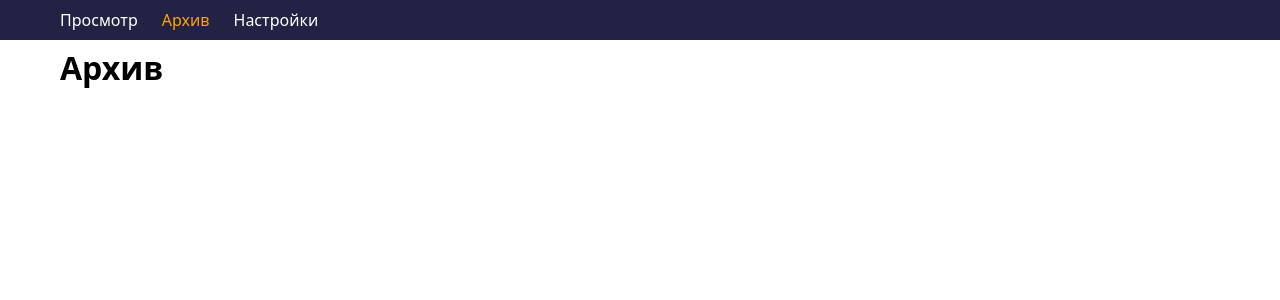
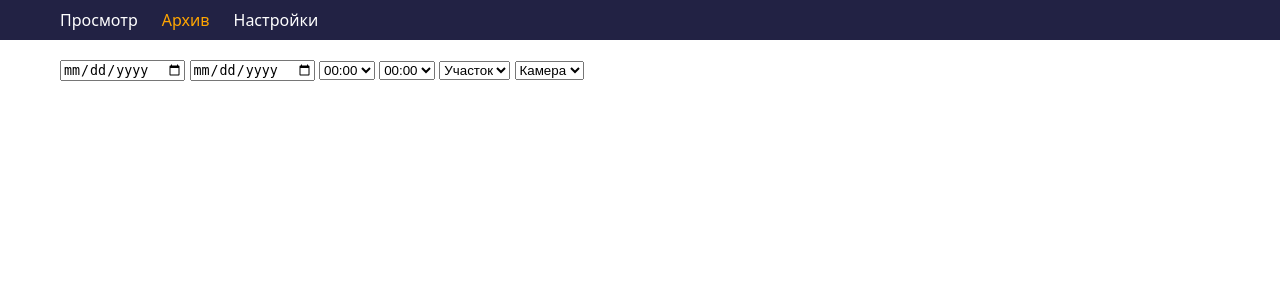
Before and after one commit to MasterNatashka/Pyro, a Django app: page /archive/ in a window 1280 px wide. Shown: the top 300 px of the page. Run offline with Django 5.2, Linux system fonts and the light colour scheme; data that the repository does not hold is empty.

Commit message:
добавила в баду модели камера и участок

```diff
--- /dev/null
+++ b/src/pyro/admin.py
@@ -0,0 +1,6 @@
+from django.contrib import admin
+
+from .models import Camera, Location
+
+admin.site.register(Camera)
+admin.site.register(Location)
--- a/src/pyro/settings.py
+++ b/src/pyro/settings.py
@@ -37,6 +37,7 @@ INSTALLED_APPS = [
     "django.contrib.sessions",
     "django.contrib.messages",
     "django.contrib.staticfiles",
+    "pyro",
 ]
 
 MIDDLEWARE = [
@@ -104,7 +105,7 @@ AUTH_PASSWORD_VALIDATORS = [
 # Internationalization
 # https://docs.djangoproject.com/en/5.2/topics/i18n/
 
-LANGUAGE_CODE = "en-us"
+LANGUAGE_CODE = "ru-ru"
 
 TIME_ZONE = "UTC"
 
@@ -120,7 +121,6 @@ STATIC_URL = "static/"
 
 STATICFILES_DIRS = [
     Path(__file__).parent / "static",
-    "/var/www/static/",
 ]
 
 
--- a/src/pyro/static/styles/main.css
+++ b/src/pyro/static/styles/main.css
@@ -14,10 +14,6 @@ html {
     max-width: 1200px;
     margin-inline: auto;
     padding-inline: 20px;
-}
-
-.app-content {
-    margin-block: 12px;
 }
 
 .app-header {
@@ -40,3 +36,8 @@ html {
         }
     }
 }
+
+
+.app-content {
+    margin-block: 20px;
+}
--- /dev/null
+++ b/src/pyro/templates/components/time_options.html
@@ -0,0 +1,24 @@
+<option value="0">00:00</option>
+<option value="1">01:00</option>
+<option value="2">02:00</option>
+<option value="3">03:00</option>
+<option value="4">04:00</option>
+<option value="5">05:00</option>
+<option value="6">06:00</option>
+<option value="7">07:00</option>
+<option value="8">08:00</option>
+<option value="9">09:00</option>
+<option value="10">10:00</option>
+<option value="11">11:00</option>
+<option value="12">12:00</option>
+<option value="13">13:00</option>
+<option value="14">14:00</option>
+<option value="15">15:00</option>
+<option value="16">16:00</option>
+<option value="17">17:00</option>
+<option value="18">18:00</option>
+<option value="19">19:00</option>
+<option value="20">20:00</option>
+<option value="21">21:00</option>
+<option value="22">22:00</option>
+<option value="23">23:00</option>
--- a/src/pyro/templates/pages/archive.html
+++ b/src/pyro/templates/pages/archive.html
@@ -3,5 +3,36 @@
 {% block title %}Архив{% endblock %}
 
 {% block content %}
-<h1>Архив</h1>
+<form>
+    <label>
+        <input type="date" name="start_date" id="start"></label>
+    <label>
+        <input type="date" name="end" id="end"></label>
+    <label>
+        <select name="start_time" id="start_time">
+            {% include "components/time_options.html" %}
+        </select>
+    </label>
+    <label>
+        <select name="end_time" id="end_time">
+            {% include "components/time_options.html" %}
+        </select>
+    </label>
+    <label>
+        <select name="location" id="location">
+            <option value="" disabled selected>Участок</option>
+            {% for loc in locs %}
+                <option value={{loc.id}}>{{loc.name}}</option>
+            {% endfor %}
+        </select>
+    </label>
+    <label>
+        <select name="camera" id="camera">
+            <option value="" disabled selected>Камера</option>
+            {% for cam in cams %}
+                <option value={{cam.id}}>{{cam.name}}</option>
+            {% endfor %}
+        </select>
+    </label>
+</form>
 {% endblock %}
--- a/src/pyro/views.py
+++ b/src/pyro/views.py
@@ -1,10 +1,17 @@
 from django.shortcuts import render
+from .models import Camera, Location
+
 
 def home(request):
     return render(request, 'pages/home.html')
 
 def archive(request):
-    return render(request, 'pages/archive.html')
+    cams = Camera.objects.all()
+    locs = Location.objects.all()
+    return render(request, 'pages/archive.html', {
+        "cams": cams,
+        "locs": locs,
+    })
 
 def settings_page(request):
     return render(request, 'pages/settings.html')
```
Also changed, not shown: src/pyro/models.py (added, +20 -0 lines), src/pyro/migrations/0001_initial.py (added), src/pyro/migrations/__init__.py (added).
